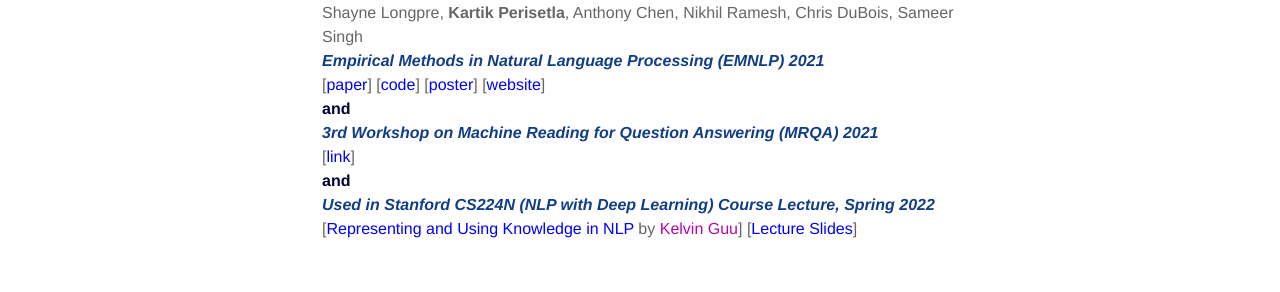
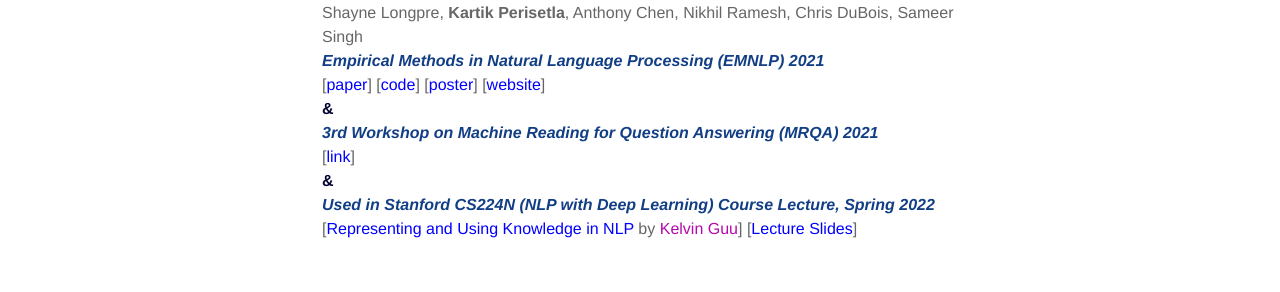
Before and after one commit to kartikperisetla/kartikperisetla.github.io, a Jekyll site: the page built from _pages/publications.md, in a window 1280 px wide. Shown: the part 230-522 px from the top of the page. Built offline with Jekyll 4.4.1, drawn with Linux system fonts in a browser that asks for light colours; nearby versions of some CDN libraries.

Commit message:
replacing and with &

```diff
--- a/_pages/publications.md
+++ b/_pages/publications.md
@@ -25,7 +25,7 @@ description:
     [<a  style="color:blue" href="https://aclanthology.org/2021.emnlp-main.565/" target="_blank">paper</a>] [<a  style="color:blue" href="https://github.com/apple/ml-knowledge-conflicts" target="_blank">code</a>] [<a  style="color:blue" href="{{ site.baseurl }}/assets/files/poster_final.pdf" target="_blank">poster</a>] [<a  style="color:blue" href="https://machinelearning.apple.com/research/entity-knowledge-conflicts" target="_blank">website</a>]
   </span>
   <span class="periodical" style="color:#000033">
-      <b>and</b>
+      <b>&</b>
     </span>
     <span class="periodical" style="color:#113e85">
       <b><i>3rd Workshop on Machine Reading for Question Answering (MRQA) 2021</i></b>
@@ -34,7 +34,7 @@ description:
     [<a  style="color:blue" href="https://mrqa.github.io/papers.html" target="_blank">link</a>]
   </span>
   <span class="periodical" style="color:#000033">
-      <b>and</b>
+      <b>&</b>
     </span>
     <span class="periodical" style="color:#113e85">
       <b><i>Used in Stanford CS224N (NLP with Deep Learning) Course Lecture, Spring 2022</i></b>
```
